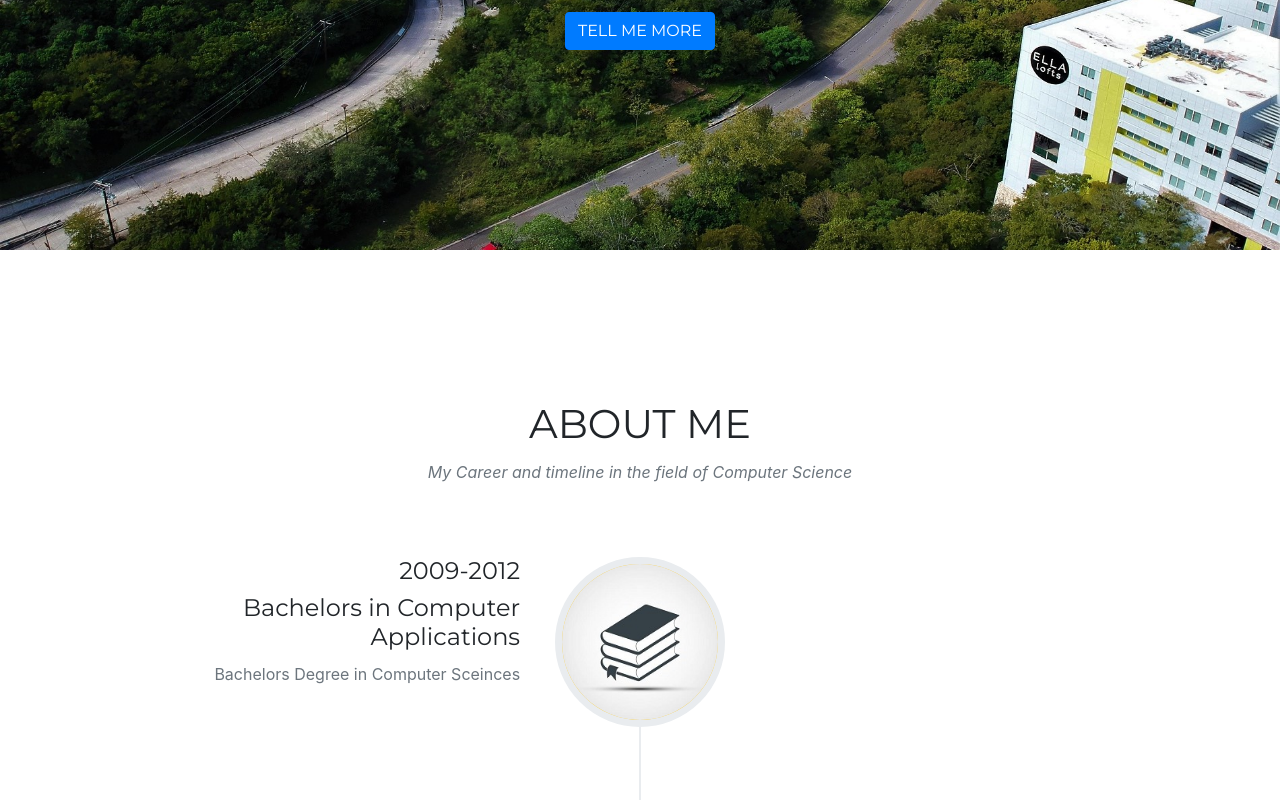
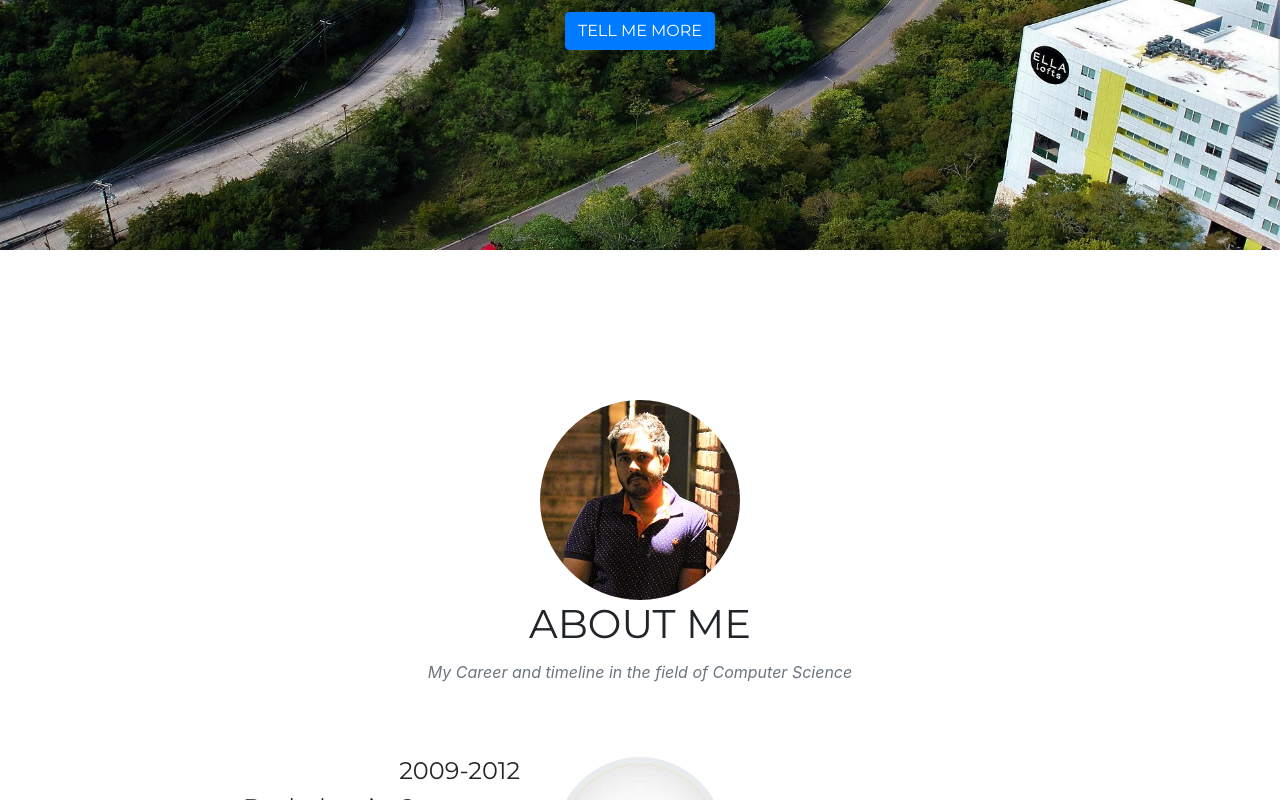
Before and after one commit to bhojnikhil/bhojnikhil.github.io, a website with bundled scripts: page index.html in a window 1280 px wide. Shown: the part 478-1278 px from the top of the page. Built offline with nearby package versions, Linux system fonts and the light colour scheme; a web font is replaced by a local one.

Commit message:
added photo

```diff
--- a/index.html
+++ b/index.html
@@ -72,6 +72,9 @@
     <div class="container">
       <div class="row">
         <div class="col-lg-12 text-center">
+          <div class="timeline-image">
+                <img class="rounded-circle img-fluid" src="img/about/me.jpg" alt="">
+          </div>
           <h2 class="section-heading text-uppercase">About Me</h2>
           <h3 class="section-subheading text-muted">My Career and timeline in the field of Computer Science</h3>
         </div>
```
Also changed, not shown: img/about/me.jpg (added).
